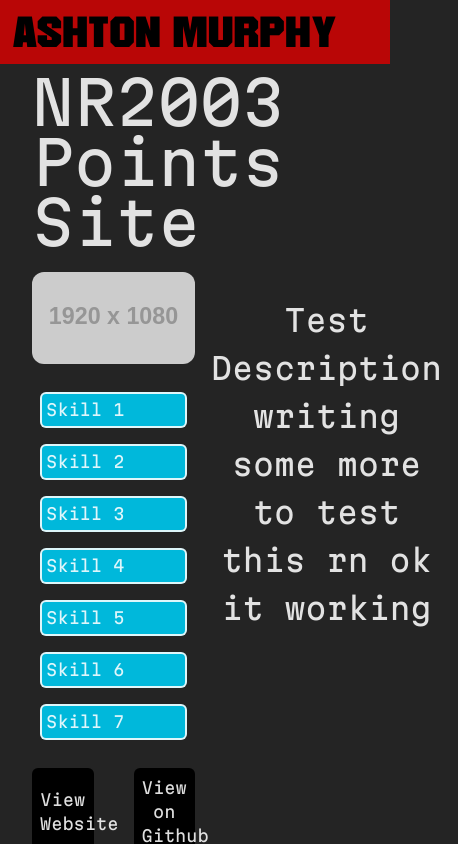
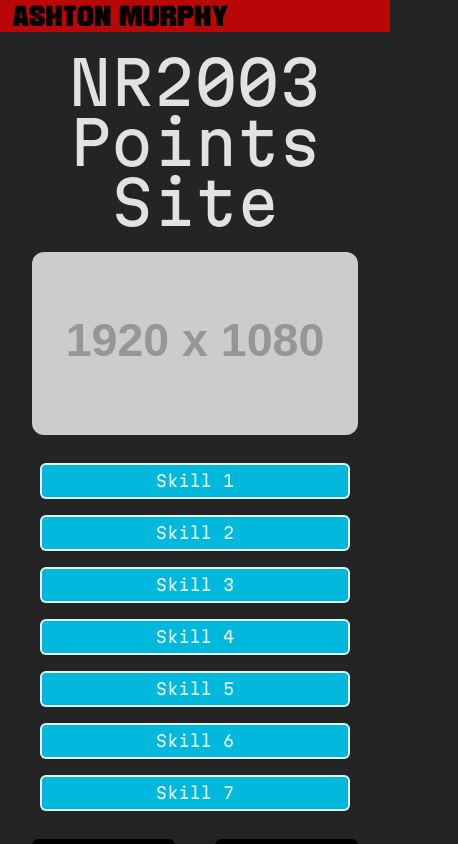
Before and after one commit to AsMurphy-student/portfolio-react-site, a React (Vite) app: page /project in a window 390 px wide. Shown: the top 844 px of the page, 458 px wide, since content can reach past the window. Built offline with nearby package versions, Linux system fonts and the light colour scheme.

Commit message:
Updated responsiveness of the appbar and project page component

```diff
--- a/src/components/navigation/AppBar.tsx
+++ b/src/components/navigation/AppBar.tsx
@@ -14,12 +14,12 @@
       justifyContent: 'space-between',
       backgroundColor: '#b90606ff',
       padding: '8px 2px',
-      height: '4rem'
+      height: '2rem'
     }}>
       <span style={{ float: 'left', marginLeft: '10px', display: 'flex', alignItems: 'center' }}>
         <h1
           style={{
-            fontSize: `${3}rem`,
+            fontSize: `${2}rem`,
             fontFamily: "'MartianRobotics'",
             color: 'black',
             margin: 0,
--- a/src/pages/HomePage.tsx
+++ b/src/pages/HomePage.tsx
@@ -41,7 +41,7 @@
     <>
       <AppBarCustom />
       {/* Body Div */}
-      <div style={{marginTop: '3rem'}}>
+      <div className='mt-4'>
         <h1 className='text-6xl mb-5'>About Myself</h1>
 
         <BioContent />
--- a/src/pages/projects/Project.tsx
+++ b/src/pages/projects/Project.tsx
@@ -6,7 +6,7 @@
     <>
       <AppBarCustom />
       {/* Body Div */}
-      <div className='grid grid-cols-2 mt-10'>
+      <div className='grid grid-cols-1 lg:grid-cols-2 mt-5'>
         {/* Project Image and Skills Left Aligned */}
         <div className='grid grid-cols-1 gap-5'>
           <h1 className='text-center text-6xl'>{projectData.title}</h1>
@@ -14,7 +14,7 @@
 
           <div className='grid md:grid-cols-2 xl:grid-cols-4 gap-x-4'>
             {projectData.skillArray.map((element) => (
-              <p className='bg-cyan-500 rounded-md text-left m-2 p-1 border-2 border-solid'>{element}</p>
+              <p className='bg-cyan-500 rounded-md text-center sm:text-left m-2 p-1 border-2 border-solid'>{element}</p>
             ))}
           </div>
 
@@ -24,7 +24,8 @@
           </div>
         </div>
         {/* Project Description */}
-        <div className='flex items-center'>
+        <div className='flex items-center flex-col'>
+          <h1 className='text-center text-6xl mt-5 lg:mt-0'>Project Description</h1>
           <p className='text-center text-3xl/12 p-4'>{projectData.description}</p>
         </div>
       </div>
```
